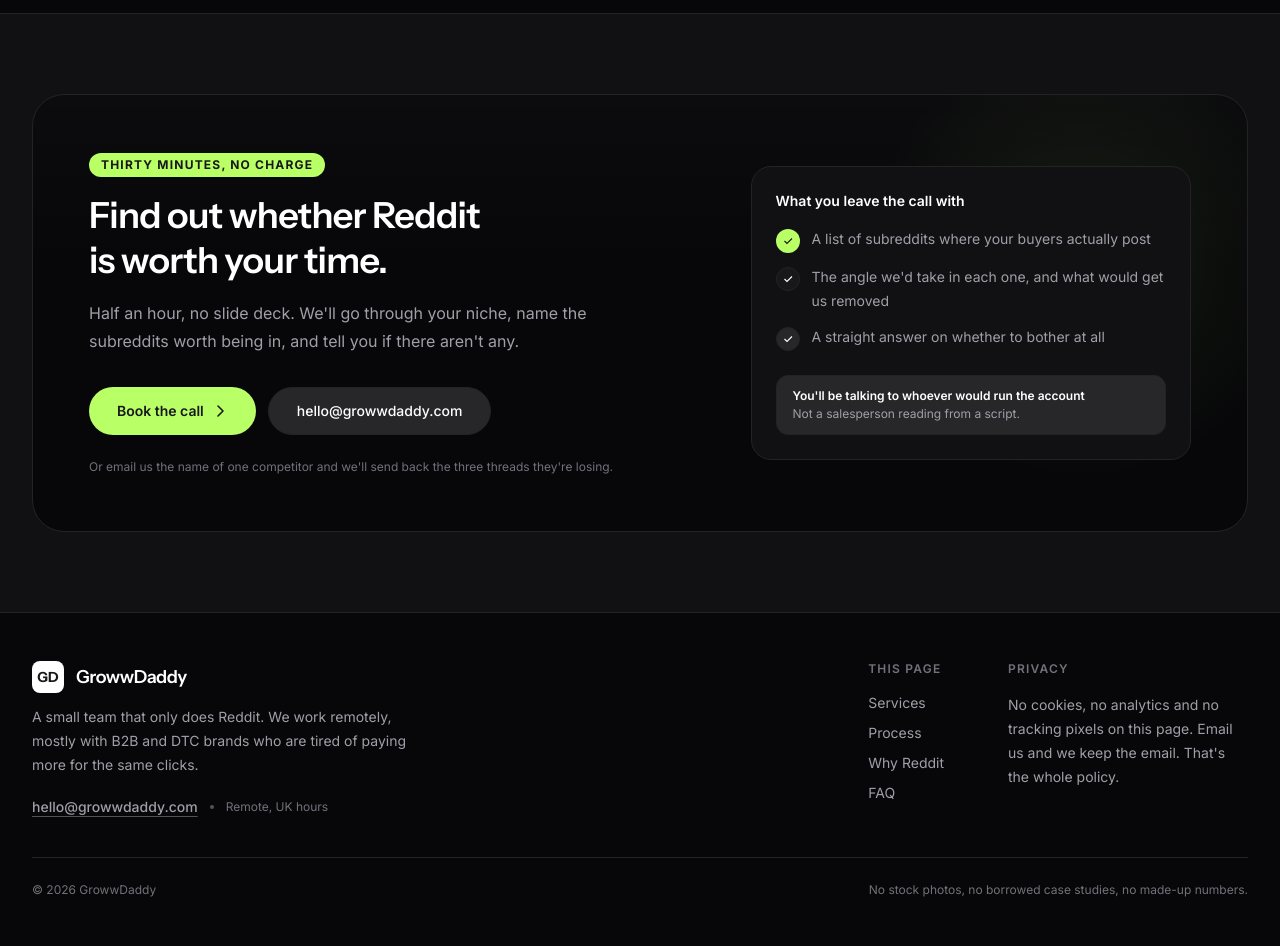
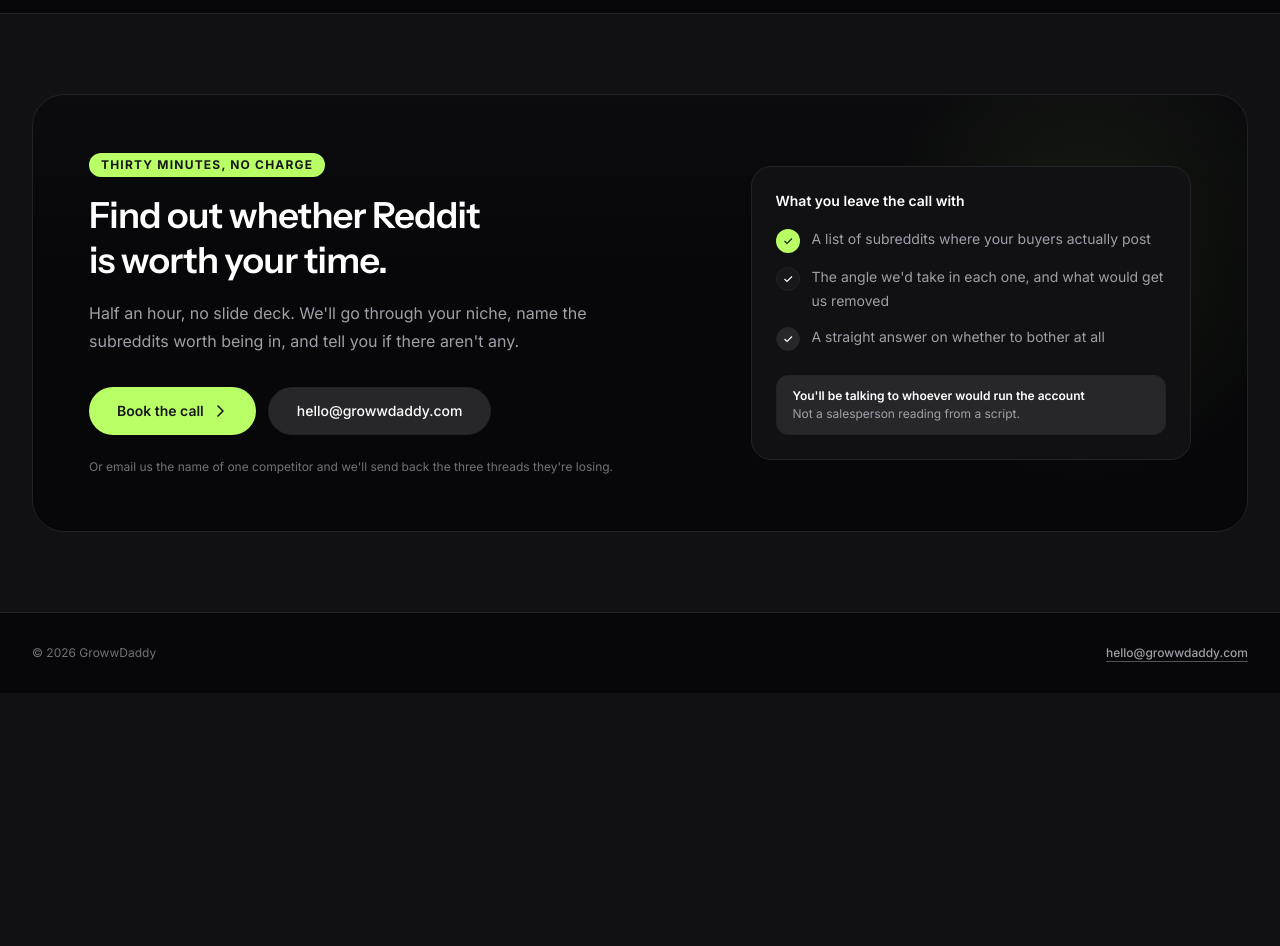
Before and after one commit to ronakkaria01/GrowwDaddy, a PHP site: page / in a window 1280 px wide. Shown: the part 5470-6416 px from the top of the page. After the commit the page ends 6132 px from the top, so only its background shows below. Run offline with PHP 8.4, Linux system fonts and the light colour scheme.

Commit message:
Strip the footer to a CTA and the copyright
The footer was carrying a duplicate wordmark, an about blurb, a nav column
repeating the header, and a privacy note, none of which have real content
behind them yet. Now one row: copyright on the left, email on the right.

The email is the CTA rather than another button, since the contact section
directly above already has "Book the call" and that would have been the
fourth booking button on the page.

Dropped with it: the privacy note about there being no cookies or analytics.
Still true, and there is no form or tracking on the page, so nothing is
collected that would need disclosing. Worth putting back as a real page when
the CTA becomes a booking embed, since Cal.com and Calendly both set cookies.

Co-Authored-By: Claude Opus 5 (1M context) <noreply@anthropic.com>

```diff
--- a/index.php
+++ b/index.php
@@ -664,42 +664,9 @@ $cssVer = is_file($css) ? substr(md5_file($css), 0, 10) : $year;
 
   <!-- Footer -->
   <footer class="border-line bg-bg border-t">
-    <div class="mx-auto max-w-[1440px] px-6 py-12 lg:px-8">
-      <div class="grid gap-10 lg:grid-cols-12">
-        <div class="lg:col-span-6">
-          <a href="#" class="flex items-center gap-3">
-            <div class="flex h-8 w-8 items-center justify-center rounded-lg bg-white font-display text-sm font-bold text-zinc-900">GD</div>
-            <span class="font-display text-lg font-semibold tracking-tight">GrowwDaddy</span>
-          </a>
-          <p class="mt-3 max-w-[380px] text-sm leading-6 text-zinc-400">A small team that only does Reddit. We work remotely, mostly with B2B and DTC brands who are tired of paying more for the same clicks.</p>
-          <div class="mt-5 flex flex-wrap items-center gap-3">
-            <a href="mailto:<?php echo htmlspecialchars($email); ?>" class="text-sm font-medium text-zinc-400 underline decoration-zinc-600 underline-offset-4 hover:text-white"><?php echo htmlspecialchars($email); ?></a>
-            <span class="h-1 w-1 rounded-full bg-zinc-600"></span>
-            <span class="text-xs text-zinc-500">Remote, UK hours</span>
-          </div>
-        </div>
-
-        <div class="gap-16 lg:col-span-6 lg:flex lg:justify-end">
-          <div>
-            <div class="text-xs font-semibold tracking-widest text-zinc-500 uppercase">This page</div>
-            <nav class="mt-4 flex flex-col gap-2.5">
-              <a href="#services" class="text-sm text-zinc-400 transition-colors hover:text-white">Services</a>
-              <a href="#how-it-works" class="text-sm text-zinc-400 transition-colors hover:text-white">Process</a>
-              <a href="#why-reddit" class="text-sm text-zinc-400 transition-colors hover:text-white">Why Reddit</a>
-              <a href="#faq" class="text-sm text-zinc-400 transition-colors hover:text-white">FAQ</a>
-            </nav>
-          </div>
-          <div class="mt-8 lg:mt-0">
-            <div class="text-xs font-semibold tracking-widest text-zinc-500 uppercase">Privacy</div>
-            <p class="mt-4 max-w-[240px] text-sm leading-6 text-zinc-400">No cookies, no analytics and no tracking pixels on this page. Email us and we keep the email. That's the whole policy.</p>
-          </div>
-        </div>
-      </div>
-
-      <div class="border-line mt-10 flex flex-col items-center justify-between gap-3 border-t pt-6 sm:flex-row">
-        <p class="text-xs text-zinc-500">&copy; <?php echo $year; ?> GrowwDaddy</p>
-        <p class="text-xs text-zinc-500">No stock photos, no borrowed case studies, no made-up numbers.</p>
-      </div>
+    <div class="mx-auto flex max-w-[1440px] flex-col items-center justify-between gap-3 px-6 py-8 sm:flex-row lg:px-8">
+      <p class="text-xs text-zinc-500">&copy; <?php echo $year; ?> GrowwDaddy</p>
+      <a href="mailto:<?php echo htmlspecialchars($email); ?>" class="text-xs font-medium text-zinc-400 underline decoration-zinc-600 underline-offset-4 hover:text-white"><?php echo htmlspecialchars($email); ?></a>
     </div>
   </footer>
 
```
Also changed, not shown: assets/output.css.
